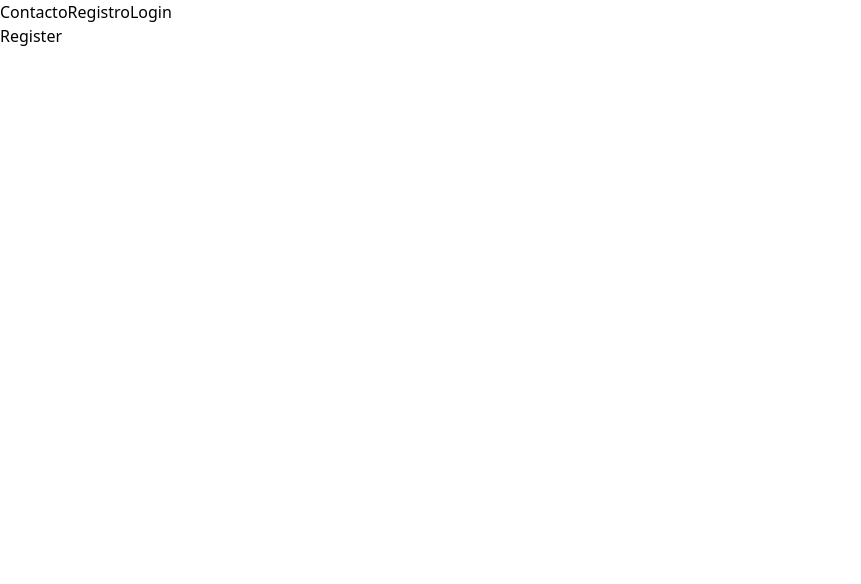
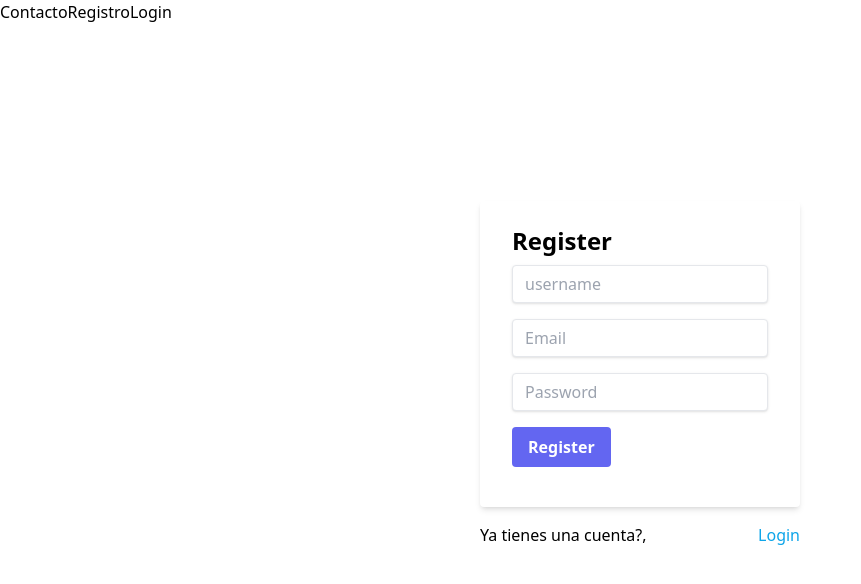
Before and after one commit to anhi1/Front-portfolio, a React (Vite) app: page /register in a window 1280 px wide. Shown: the top 584 px of the page, without its empty margins (0-861 px from the left). Built offline with nearby package versions, Linux system fonts and the light colour scheme.

Commit message:
login y contact

```diff
--- a/src/pages/Contact.jsx
+++ b/src/pages/Contact.jsx
@@ -1,7 +1,33 @@
-import React from 'react'
+import React from "react";
 
 export default function Contact() {
   return (
-    <div>Contact</div>
-  )
+    <div className="flex h-[calc(100vh-100px)] items-center justify-center">
+      <div className="w-full max-w-xs">
+        <form className="bg-white shadow-md rounded px-8 pt-6 pb-8 mb-4">
+          <h1 className="text-2xl font-bold">Contacto</h1>
+          <input
+            type="text"
+            className="shadow appearance-none border rounded w-full py-2 px-3 text-gray-700 leading-tight focus:outline-none focus:shadow-outline my-2"
+            placeholder="Username"
+          />
+          <input
+            type="email"
+            className="shadow appearance-none border rounded w-full py-2 px-3 text-gray-700 leading-tight focus:outline-none focus:shadow-outline my-2"
+            placeholder="Email"
+          />
+          <textarea
+            className="shadow appearance-none border rounded w-full py-2 px-3 text-gray-700 leading-tight focus:outline-none focus:shadow-outline mb-4"
+            placeholder="Mensaje"
+          ></textarea>
+          <button
+            type="submit"
+            className="bg-indigo-500 hover:bg-indigo-300 text-white font-bold py-2 px-4 rounded focus:outline-none focus:shadow-outline my-2"
+          >
+            Enviar
+          </button>
+        </form>
+      </div>
+    </div>
+  );
 }
--- a/src/pages/Login.jsx
+++ b/src/pages/Login.jsx
@@ -1,5 +1,25 @@
+import React from 'react'
+
+
+
 export default function Login() {
   return (
-    <div>Login</div>
+    <div className="flex h-[calc(100vh-100px)] items-center justify-center">
+    <div className="w-full max-w-xs">
+      <form className="bg-white shadow-md rounded px-8 pt-6 pb-8 mb-4">
+      <h1 className="text-2xl font-bold">Login</h1>
+
+        <input
+          type="email"
+          className="shadow appearance-none border rounded w-full py-2 px-3 text-gray-700 leading-tight focus:outline-none focus:shadow-outline my-2"
+          placeholder="Email"/>
+        <input
+          type="password"
+          className="shadow appearance-none border rounded w-full py-2 px-3 text-gray-700 leading-tight focus:outline-none focus:shadow-outline my-2"
+          placeholder="Password"/>
+        <button type="submit" className="bg-indigo-500 hover:bg-indigo-300 text-white font-bold py-2 px-4 rounded focus:outline-none focus:shadow-outline my-2">Enviar</button>
+      </form>
+    </div>
+    </div>
   )
 }
--- a/src/pages/Register.jsx
+++ b/src/pages/Register.jsx
@@ -1,7 +1,35 @@
 import React from 'react'
+import { Link } from 'react-router-dom'
+
 
 export default function Register() {
   return (
-    <div>Register</div>
+    <div className="flex h-[calc(100vh-100px)] items-center justify-center">
+    <div className="w-full max-w-xs">
+      <form className="bg-white shadow-md rounded px-8 pt-6 pb-8 mb-4">
+      <h1 className="text-2xl font-bold">Register</h1>
+        <input
+          type="text"
+          className="shadow appearance-none border rounded w-full py-2 px-3 text-gray-700 leading-tight focus:outline-none focus:shadow-outline my-2"
+          placeholder="username"/>
+        <input
+          type="email"
+          className="shadow appearance-none border rounded w-full py-2 px-3 text-gray-700 leading-tight focus:outline-none focus:shadow-outline my-2"
+          placeholder="Email"/>
+        <input
+          type="password"
+          className="shadow appearance-none border rounded w-full py-2 px-3 text-gray-700 leading-tight focus:outline-none focus:shadow-outline my-2"
+          placeholder="Password"/>
+        <button type="submit" className="bg-indigo-500 hover:bg-indigo-300 text-white font-bold py-2 px-4 rounded focus:outline-none focus:shadow-outline my-2">Register</button>
+      </form>
+
+      <p className="flex gap-x-2 justify-between">
+        Ya tienes una cuenta?,{" "}
+        <Link to="/login" className="text-sky-500">
+          Login
+        </Link>
+      </p>
+    </div>
+    </div>
   )
 }
```
